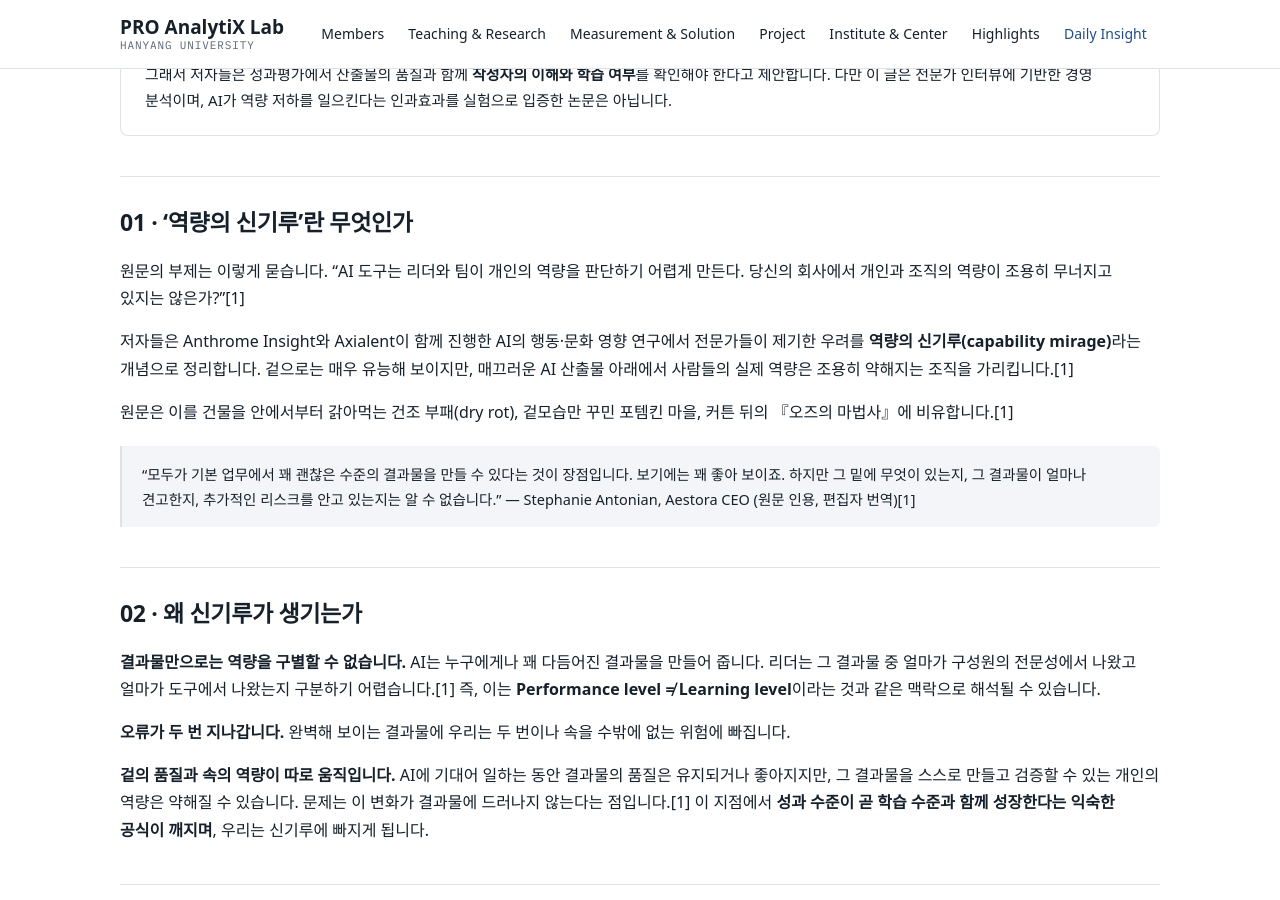
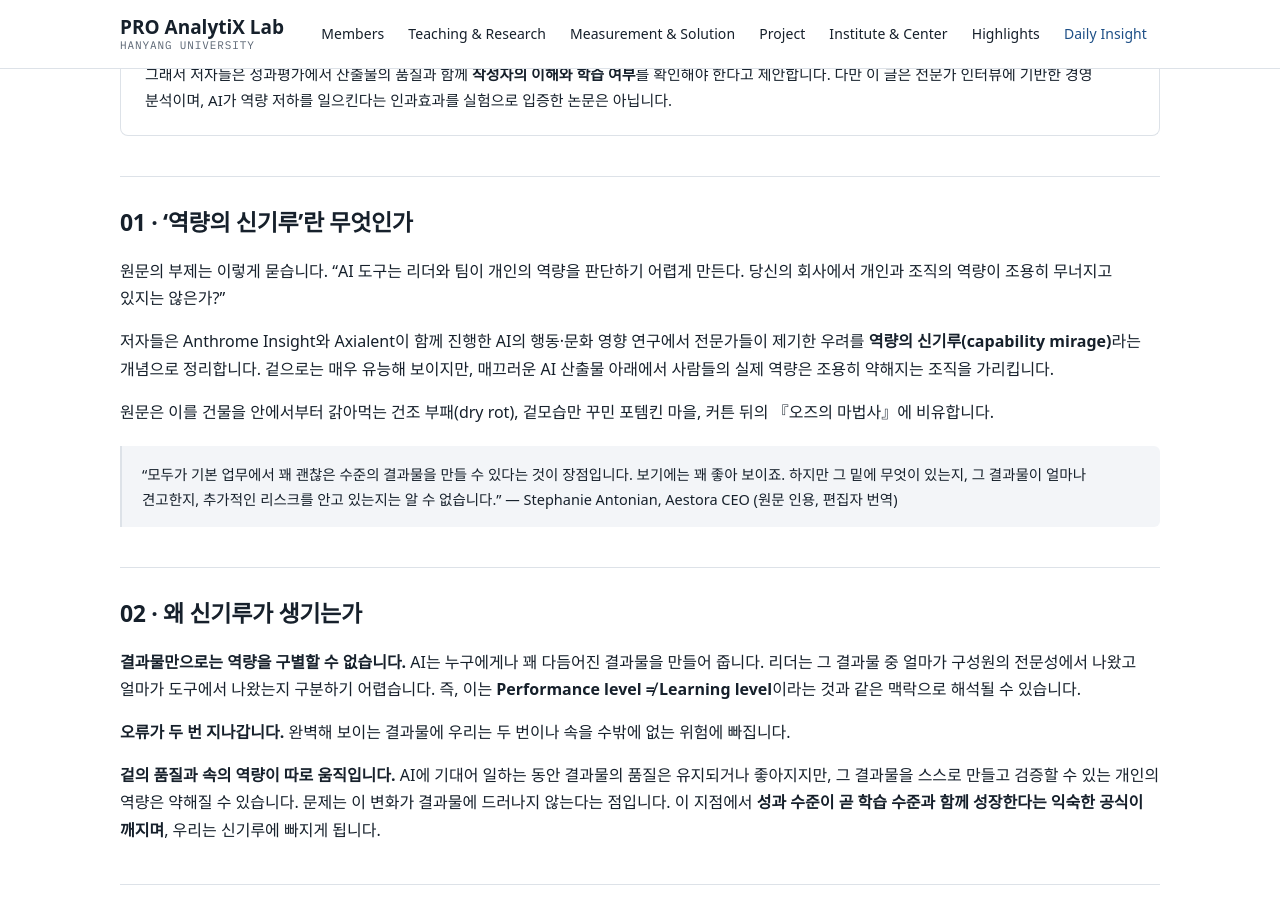
Before and after one commit to drsprolab/drsprolab.github.io, a Jekyll site: the page built from _insights/2026-10-02.md, in a window 1280 px wide and 900 px high, scrolled down 795 px. Built offline with Jekyll 4.4.1, drawn with Linux system fonts in a browser that asks for light colours; some web fonts are replaced.

Commit message:
Daily Insight 10/2: 본문의 각주 표시 [1] 삭제
Co-Authored-By: Claude Opus 5.5 <noreply@anthropic.com>

```diff
--- a/_insights/2026-10-02.md
+++ b/_insights/2026-10-02.md
@@ -27,22 +27,22 @@ topics: [역량의 신기루, 성과평가, 기술 퇴화, 조직학습]
 
 ## 01 · ‘역량의 신기루’란 무엇인가
 
-원문의 부제는 이렇게 묻습니다. “AI 도구는 리더와 팀이 개인의 역량을 판단하기 어렵게 만든다. 당신의 회사에서 개인과 조직의 역량이 조용히 무너지고 있지는 않은가?”[1]
+원문의 부제는 이렇게 묻습니다. “AI 도구는 리더와 팀이 개인의 역량을 판단하기 어렵게 만든다. 당신의 회사에서 개인과 조직의 역량이 조용히 무너지고 있지는 않은가?”
 
-저자들은 Anthrome Insight와 Axialent이 함께 진행한 AI의 행동·문화 영향 연구에서 전문가들이 제기한 우려를 **역량의 신기루(capability mirage)**라는 개념으로 정리합니다. 겉으로는 매우 유능해 보이지만, 매끄러운 AI 산출물 아래에서 사람들의 실제 역량은 조용히 약해지는 조직을 가리킵니다.[1]
+저자들은 Anthrome Insight와 Axialent이 함께 진행한 AI의 행동·문화 영향 연구에서 전문가들이 제기한 우려를 **역량의 신기루(capability mirage)**라는 개념으로 정리합니다. 겉으로는 매우 유능해 보이지만, 매끄러운 AI 산출물 아래에서 사람들의 실제 역량은 조용히 약해지는 조직을 가리킵니다.
 
-원문은 이를 건물을 안에서부터 갉아먹는 건조 부패(dry rot), 겉모습만 꾸민 포템킨 마을, 커튼 뒤의 『오즈의 마법사』에 비유합니다.[1]
+원문은 이를 건물을 안에서부터 갉아먹는 건조 부패(dry rot), 겉모습만 꾸민 포템킨 마을, 커튼 뒤의 『오즈의 마법사』에 비유합니다.
 
 > “모두가 기본 업무에서 꽤 괜찮은 수준의 결과물을 만들 수 있다는 것이 장점입니다. 보기에는 꽤 좋아 보이죠. 하지만 그 밑에 무엇이 있는지, 그 결과물이 얼마나 견고한지, 추가적인 리스크를 안고 있는지는 알 수 없습니다.”
-> — Stephanie Antonian, Aestora CEO (원문 인용, 편집자 번역)[1]
+> — Stephanie Antonian, Aestora CEO (원문 인용, 편집자 번역)
 
 ## 02 · 왜 신기루가 생기는가
 
-**결과물만으로는 역량을 구별할 수 없습니다.** AI는 누구에게나 꽤 다듬어진 결과물을 만들어 줍니다. 리더는 그 결과물 중 얼마가 구성원의 전문성에서 나왔고 얼마가 도구에서 나왔는지 구분하기 어렵습니다.[1] 즉, 이는 **Performance level ≠ Learning level**이라는 것과 같은 맥락으로 해석될 수 있습니다.
+**결과물만으로는 역량을 구별할 수 없습니다.** AI는 누구에게나 꽤 다듬어진 결과물을 만들어 줍니다. 리더는 그 결과물 중 얼마가 구성원의 전문성에서 나왔고 얼마가 도구에서 나왔는지 구분하기 어렵습니다. 즉, 이는 **Performance level ≠ Learning level**이라는 것과 같은 맥락으로 해석될 수 있습니다.
 
 **오류가 두 번 지나갑니다.** 완벽해 보이는 결과물에 우리는 두 번이나 속을 수밖에 없는 위험에 빠집니다.
 
-**겉의 품질과 속의 역량이 따로 움직입니다.** AI에 기대어 일하는 동안 결과물의 품질은 유지되거나 좋아지지만, 그 결과물을 스스로 만들고 검증할 수 있는 개인의 역량은 약해질 수 있습니다. 문제는 이 변화가 결과물에 드러나지 않는다는 점입니다.[1] 이 지점에서 **성과 수준이 곧 학습 수준과 함께 성장한다는 익숙한 공식이 깨지며**, 우리는 신기루에 빠지게 됩니다.
+**겉의 품질과 속의 역량이 따로 움직입니다.** AI에 기대어 일하는 동안 결과물의 품질은 유지되거나 좋아지지만, 그 결과물을 스스로 만들고 검증할 수 있는 개인의 역량은 약해질 수 있습니다. 문제는 이 변화가 결과물에 드러나지 않는다는 점입니다. 이 지점에서 **성과 수준이 곧 학습 수준과 함께 성장한다는 익숙한 공식이 깨지며**, 우리는 신기루에 빠지게 됩니다.
 
 ## 03 · 저자들의 제안: 결과물과 함께 ‘학습’을 평가하라
 
```
